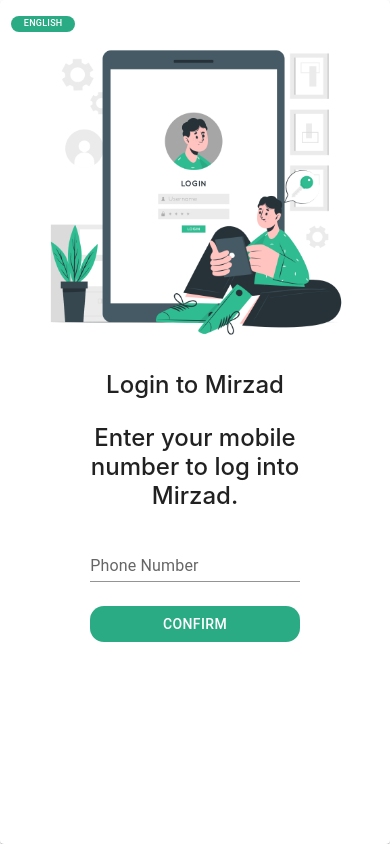
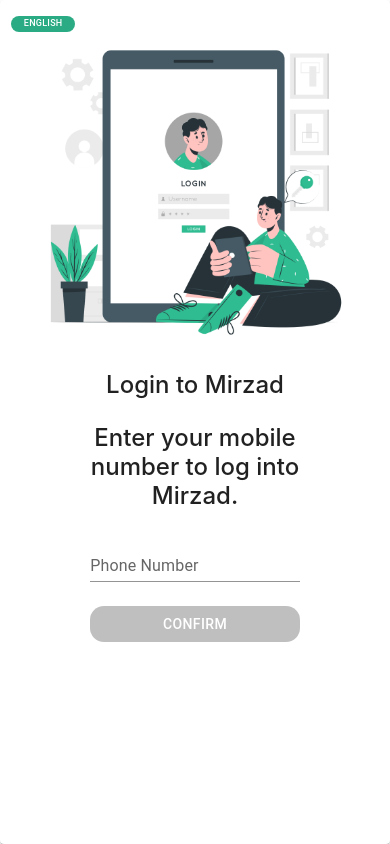
Before and after one commit to siahvosh/digital-wallet, a React (Create React App) app: page /register in a window 390 px wide. Built offline with nearby package versions, Linux system fonts and the light colour scheme.

Commit message:
validate phone number

```diff
--- a/src/Pages/Register/Register.tsx
+++ b/src/Pages/Register/Register.tsx
@@ -14,8 +14,10 @@ export const Register = () => {
     const [imageUrl] = useState<any>(rbImage);
     const { setPhoneNumber } = useData();
     const { phoneNumber } = useData();
+    const [disable, setDisable] = useState<boolean>(true)
 
     const handelInputNumber = (e: string) => {
+        setDisable( e.length < 11 || e.length > 11 ? true : false)
         setPhoneNumber(e)
     }
 
@@ -58,8 +60,9 @@ export const Register = () => {
                                 },
                             }} onChange={(e) => handelInputNumber(e.target.value)}  label={t('register.label')} variant={"standard"} style={{width: '100%'}}/>
                         </Grid2>
+
                         <Grid2 size={8}  style={{margin: 'auto'}}>
-                            <Button onClick={() => navigate('/verify') } style={{width: '100%'}}>{t('register.apply')}</Button>
+                            <Button disabled={disable} onClick={() => navigate('/verify') } style={{width: '100%'}}>{t('register.apply')}</Button>
                         </Grid2>
                     </Grid2>
                 </CardContent>
```
